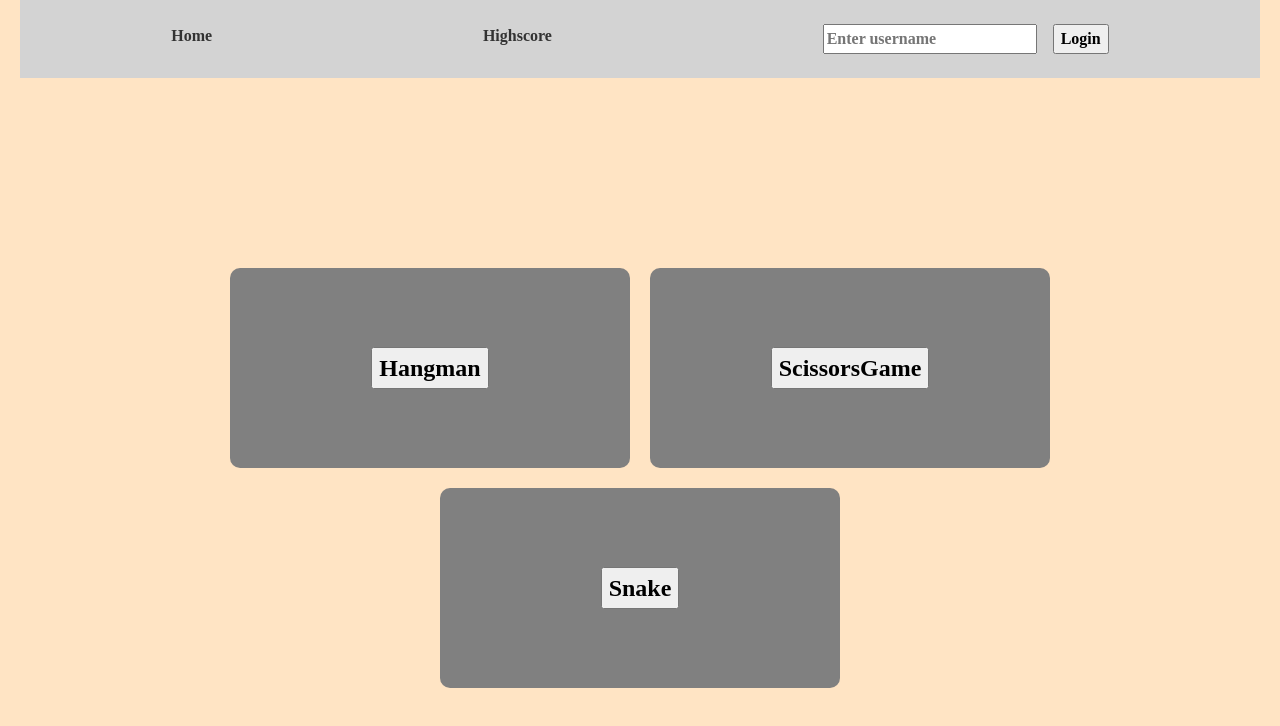
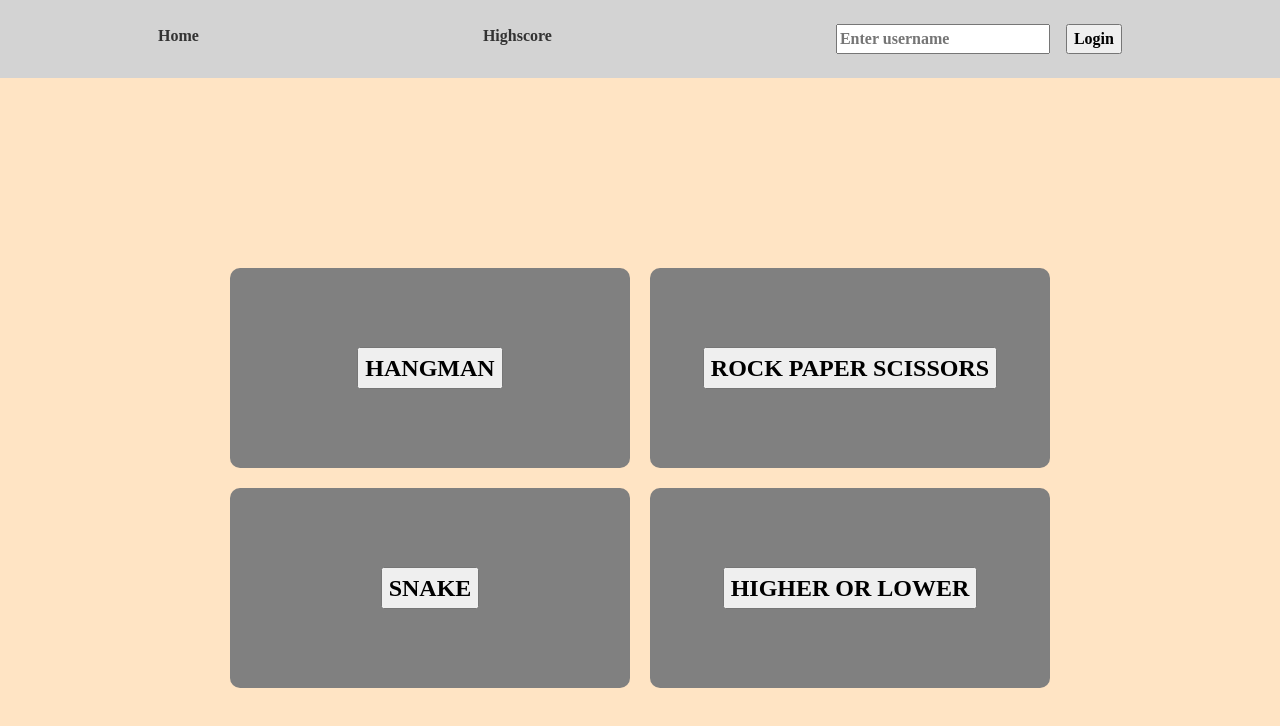
Before and after one commit to coding-bootcamps-eu/final-project-2024-06-gamebox, a Vue app: page / in a window 1280 px wide. Shown: the top 726 px of the page. Built offline with nearby package versions, Linux system fonts and the light colour scheme.

Commit message:
first commit

```diff
--- /dev/null
+++ b/src/components/HigherOrLower.vue
@@ -0,0 +1,38 @@
+<template>
+  <h1>Gamestate</h1>
+  <div class="game">
+    <div class="column">
+      <div clas="your-roll">0</div>
+      <button class="your-dice">your dice</button>
+    </div>
+    <div class="column">
+      <div clas="selection">?</div>
+    </div>
+    <div class="column">
+      <div clas="enemy-roll">0</div>
+    </div>
+  </div>
+</template>
+
+<script>
+export default {
+  data() {
+    return {}
+  }
+}
+</script>
+
+<style scoped>
+.game {
+  display: flex;
+  flex-direction: row;
+  width: 100%;
+}
+
+.column {
+  display: flex;
+  flex-direction: column;
+  width: 33%;
+  text-align: center;
+}
+</style>
--- a/src/stores/games.js
+++ b/src/stores/games.js
@@ -7,18 +7,23 @@ export const gamesStore = defineStore('games', {
       games: [
         {
           id: 1,
-          gamename: 'Hangman',
-          gamepath: 'nix'
+          gamename: 'HANGMAN',
+          gamepath: 'Hangman'
         },
         {
           id: 2,
-          gamename: 'ScissorsGame',
-          gamepath: 'nix'
+          gamename: 'ROCK PAPER SCISSORS',
+          gamepath: 'ScissorsGame'
         },
         {
           id: 3,
-          gamename: 'Snake',
-          gamepath: 'nix'
+          gamename: 'SNAKE',
+          gamepath: 'Snake'
+        },
+        {
+          id: 4,
+          gamename: 'HIGHER OR LOWER',
+          gamepath: 'HigherOrLower'
         }
       ]
     }
--- a/src/views/SingleGameView.vue
+++ b/src/views/SingleGameView.vue
@@ -1,12 +1,13 @@
 <template>
   <NavBar />
   <div class="currentGame">
-    <component :is="gamesStore.getGameById(gameId)?.gamename"></component>
+    <component :is="gamesStore.getGameById(gameId)?.gamepath"></component>
   </div>
 </template>
 
 <script>
 import Hangman from '@/components/Hangman.vue'
+import HigherOrLower from '@/components/HigherOrLower.vue'
 import NavBar from '@/components/NavBar.vue'
 import ScissorsGame from '@/components/ScissorsGame.vue'
 import Snake from '@/components/Snake.vue'
@@ -17,7 +18,8 @@ export default {
     NavBar,
     Snake,
     Hangman,
-    ScissorsGame
+    ScissorsGame,
+    HigherOrLower
   },
 
   setup() {
```
